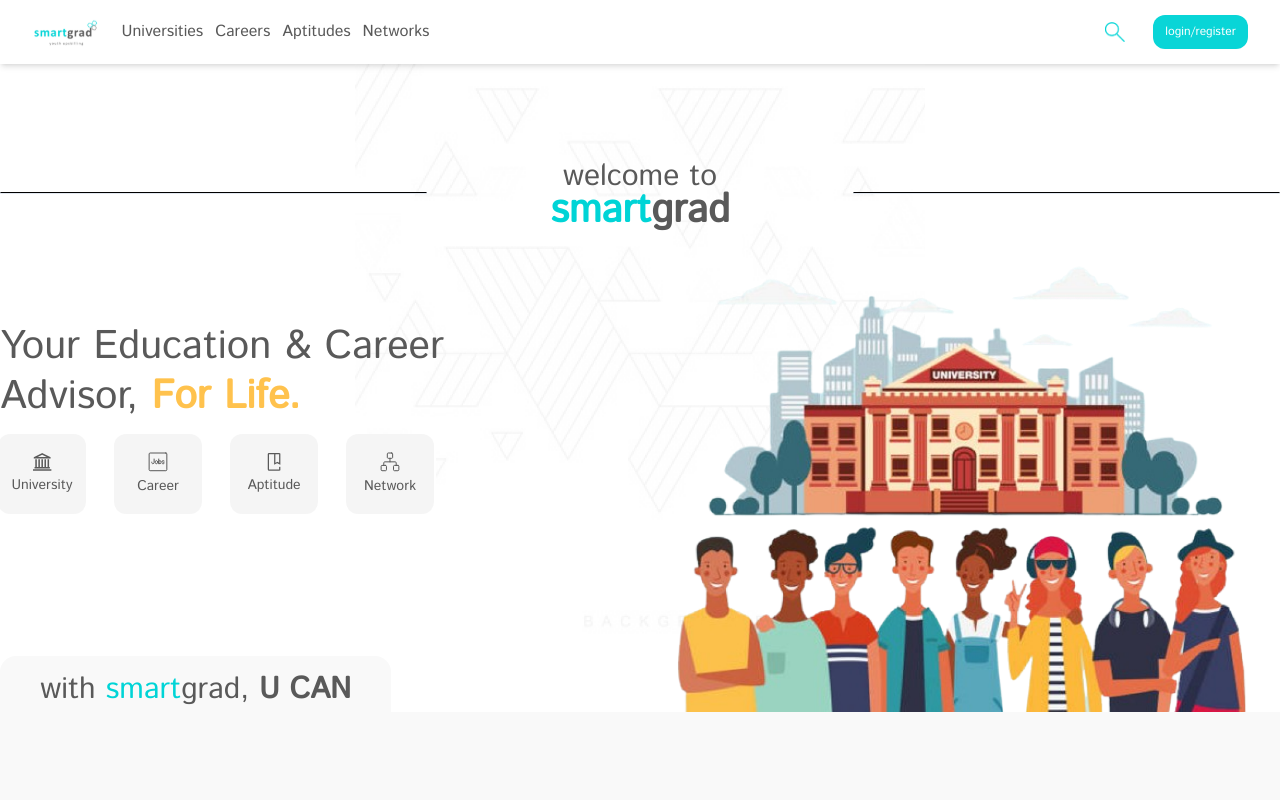
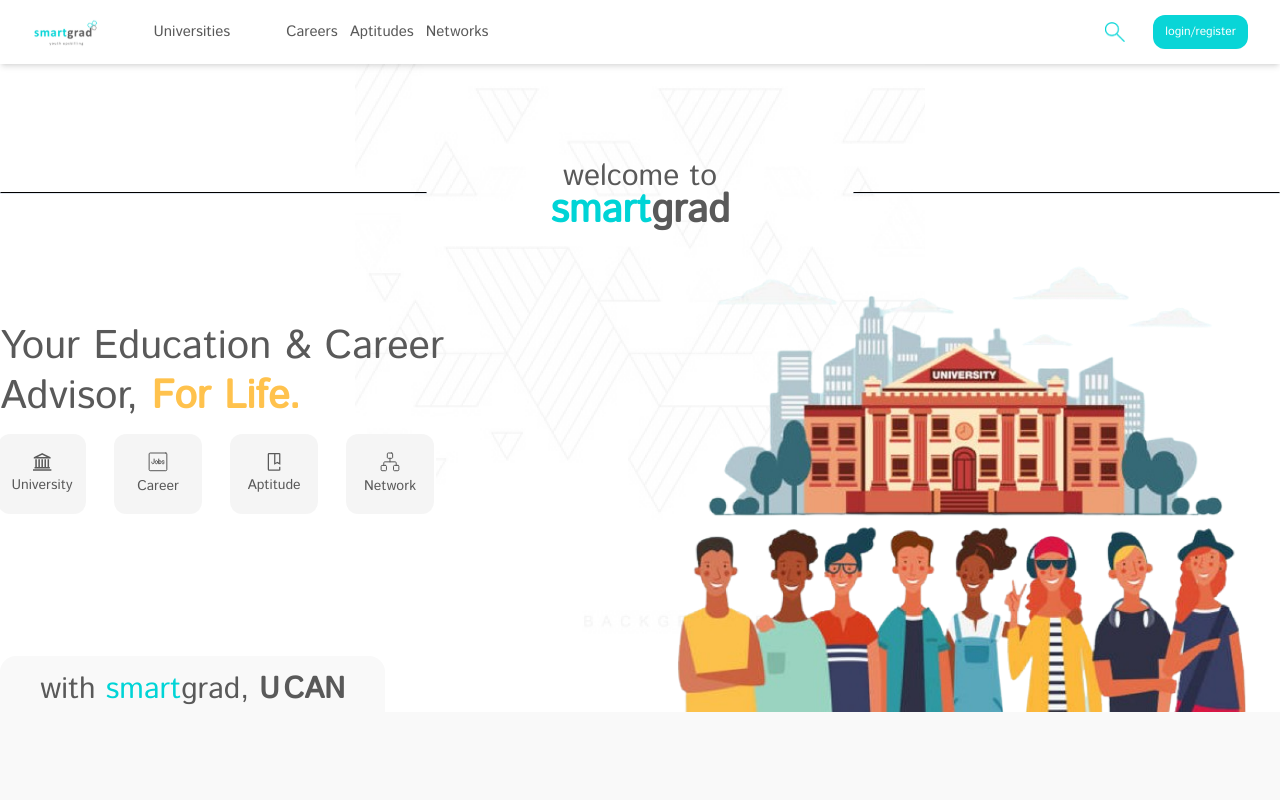
Before and after one commit to Rohan1279/smartgrad-frontend, a React (Vite) app: page / in a window 1280 px wide. Shown: the top 800 px of the page. Built offline with nearby package versions, Linux system fonts and the light colour scheme.

Commit message:
Fix styling issues and update text in Banner and ThemeSection components

```diff
--- a/src/Pages/Home/Banner/Banner.jsx
+++ b/src/Pages/Home/Banner/Banner.jsx
@@ -66,7 +66,7 @@
                   <NavigationMenuContent className="  lg:w-[435px] lg:bg-[#F5F5F5F0] lg:border-none leading-5 px-7 py-5">
                     <NavigationMenuLink className=" lg:text-[16px] text-[#595959]">
                       Find the right jobs, manage all applications in one place
-                      and never
+                      and never...
                     </NavigationMenuLink>
                   </NavigationMenuContent>
                 </NavigationMenuItem>
--- a/src/Pages/Home/ThemeSection/ThemeSection.jsx
+++ b/src/Pages/Home/ThemeSection/ThemeSection.jsx
@@ -19,7 +19,9 @@
       <div className="relative max-w-7xl mx-auto  flex justify-between py-[100px]">
         <p className="absolute -top-14 bg-[#F9F9F9] text-3xl px-10 pt-4 pb-2 rounded-t-2xl text-[#595959]">
           with <span className="text-[#00D4D6]">smart</span>grad,{" "}
-          <span className="font-bold">U CAN</span>
+          <span className="font-bold">
+            U<span className="ml-1">CAN</span>
+          </span>
         </p>
         <div className="w-52 flex-col space-y-4 text-[#595959]">
           <h3 className="text-center text-xl">
@@ -28,7 +30,7 @@
             </span>
             <span>{"Universities"?.slice(1)}</span>
           </h3>
-          <div className="h-36 w-36 mx-auto border border-[#FFC24D] rounded-2xl shadow-lg ">
+          <div className="h-36 w-36 mx-auto border border-[#FFC24D] rounded-2xl shadow-lg hover:shadow-inner-custom transition-all">
             <img
               src={University}
               alt={"Universities"}
@@ -45,7 +47,7 @@
             <span className="font-extrabold">{"Careers"?.slice(0, 1)}</span>
             <span>{"Careers"?.slice(1)}</span>
           </h3>
-          <div className="h-36 w-36 mx-auto border border-[#F1662A] rounded-2xl shadow-lg ">
+          <div className="h-36 w-36 mx-auto border border-[#F1662A] rounded-2xl shadow-lg hover:shadow-inner-custom transition-all">
             <img
               src={Career}
               alt={"Careers"}
@@ -61,7 +63,7 @@
             <span className="font-extrabold">{"Aptitude"?.slice(0, 1)}</span>
             <span>{"Aptitude"?.slice(1)}</span>
           </h3>
-          <div className="h-36 w-36 mx-auto border border-[#00D4D6] rounded-2xl shadow-lg ">
+          <div className="h-36 w-36 mx-auto border border-[#00D4D6] rounded-2xl shadow-lg hover:shadow-inner-custom transition-all">
             <img
               src={Aptitude}
               alt={"Aptitude"}
@@ -78,7 +80,7 @@
             <span className="font-extrabold">{"Network"?.slice(0, 1)}</span>
             <span>{"Network"?.slice(1)}</span>
           </h3>
-          <div className="h-36 w-36 mx-auto border border-[#FF90D9] rounded-2xl shadow-lg ">
+          <div className="h-36 w-36 mx-auto border border-[#FF90D9] rounded-2xl shadow-lg hover:shadow-inner-custom transition-all">
             <img
               src={Network}
               alt={"Network"}
--- a/src/Shared/Navbar/Navbar.jsx
+++ b/src/Shared/Navbar/Navbar.jsx
@@ -117,7 +117,7 @@
                 </NavigationMenuList>
               </NavigationMenu> */}
               <DropdownMenu>
-                <DropdownMenuTrigger className="font-normal focus:outline-none">
+                <DropdownMenuTrigger className="font-normal focus:outline-none text-[15px] lg:mr-11 lg:ml-8">
                   Universities
                 </DropdownMenuTrigger>
                 <DropdownMenuContent>
@@ -131,7 +131,7 @@
                 </DropdownMenuContent>
               </DropdownMenu>
               <DropdownMenu>
-                <DropdownMenuTrigger className="font-normal focus:outline-none">
+                <DropdownMenuTrigger className="font-normal focus:outline-none text-[15px] lg:mr-11">
                   Careers
                 </DropdownMenuTrigger>
                 <DropdownMenuContent>
@@ -144,7 +144,7 @@
                 </DropdownMenuContent>
               </DropdownMenu>
               <DropdownMenu>
-                <DropdownMenuTrigger className="font-normal focus:outline-none">
+                <DropdownMenuTrigger className="font-normal focus:outline-none text-[15px] lg:mr-11">
                   Aptitudes
                 </DropdownMenuTrigger>
                 <DropdownMenuContent>
@@ -156,7 +156,7 @@
                 </DropdownMenuContent>
               </DropdownMenu>
               <DropdownMenu>
-                <DropdownMenuTrigger className="font-normal focus:outline-none">
+                <DropdownMenuTrigger className="font-normal focus:outline-none text-[15px] ">
                   Networks
                 </DropdownMenuTrigger>
                 <DropdownMenuContent>
--- a/tailwind.config.js
+++ b/tailwind.config.js
@@ -2,10 +2,10 @@
 module.exports = {
   darkMode: ["class"],
   content: [
-    './pages/**/*.{js,jsx}',
-    './components/**/*.{js,jsx}',
-    './app/**/*.{js,jsx}',
-    './src/**/*.{js,jsx}',
+    "./pages/**/*.{js,jsx}",
+    "./components/**/*.{js,jsx}",
+    "./app/**/*.{js,jsx}",
+    "./src/**/*.{js,jsx}",
   ],
   prefix: "",
   theme: {
@@ -71,7 +71,11 @@
         "accordion-down": "accordion-down 0.2s ease-out",
         "accordion-up": "accordion-up 0.2s ease-out",
       },
+      boxShadow: {
+        "inner-custom":
+          " inset 2px 2px 6px 0 rgba(0, 0, 0, 0.2), inset -5px -5px 8px 0 rgba(255, 255, 255, 0.8)",
+      },
     },
   },
   plugins: [require("tailwindcss-animate")],
-}
+};
```
